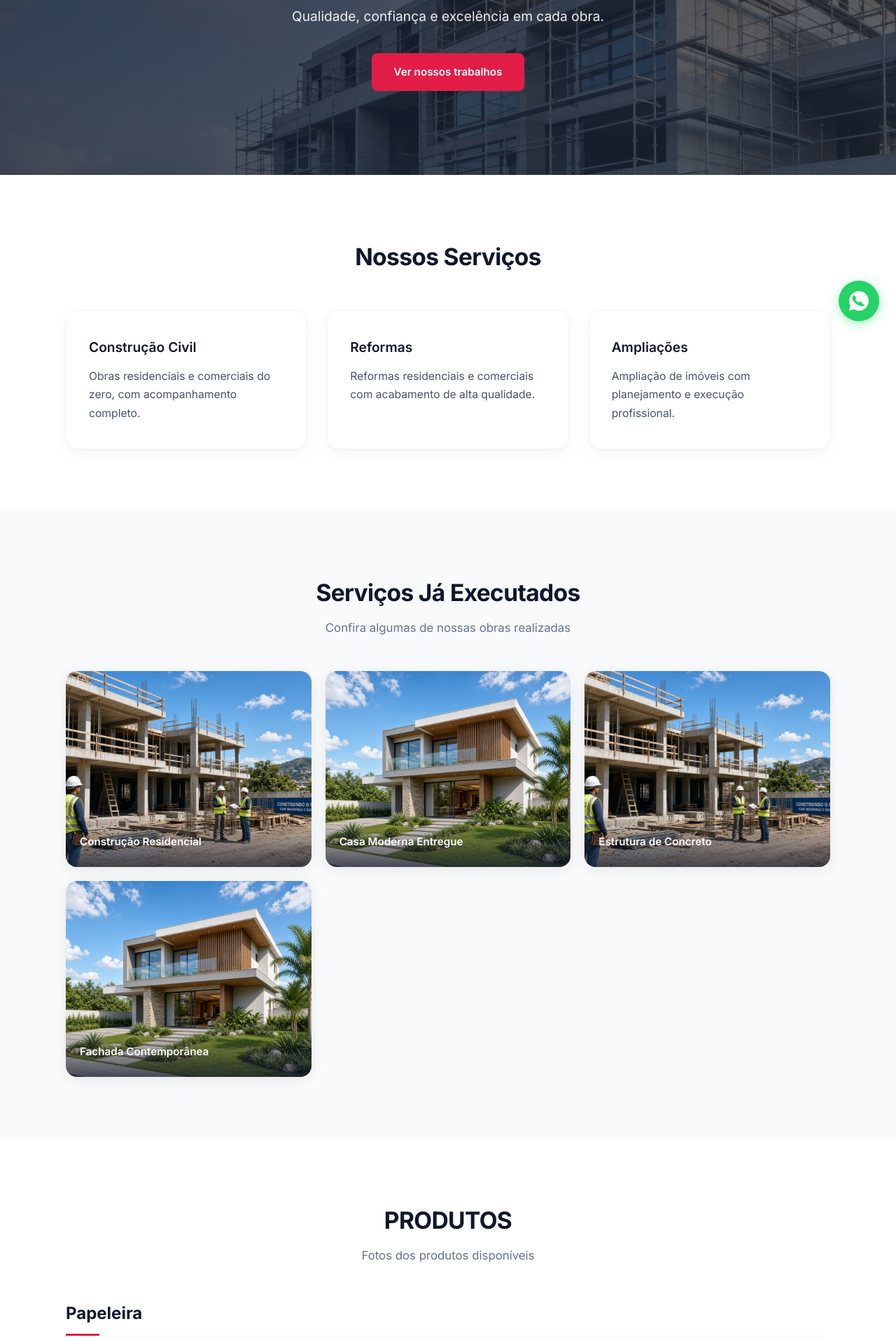
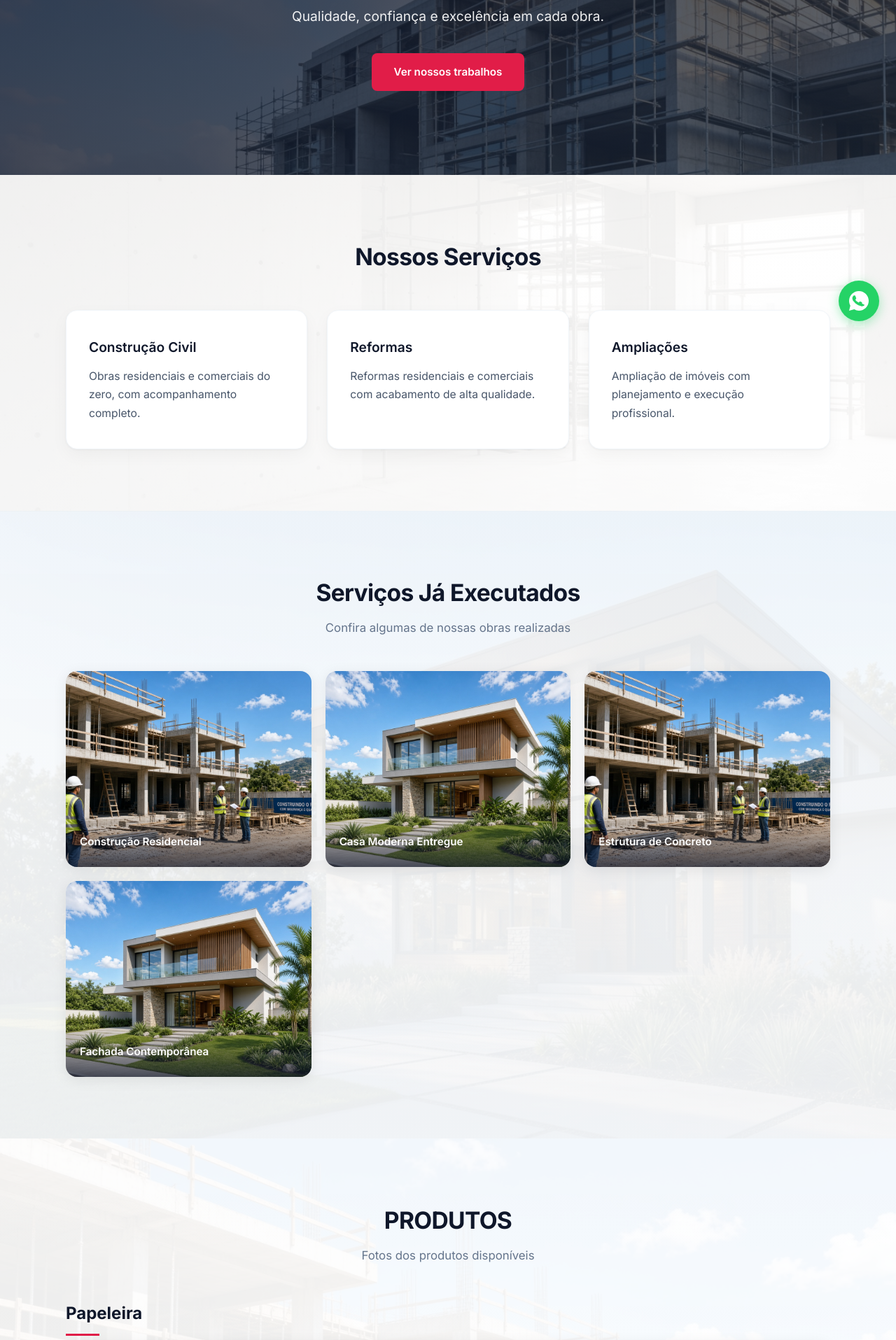
Before and after one commit to coringa187gmailcom-collab/stp-empreiteira, a Flask app: page / in a window 1280 px wide. Shown: the part 317-2232 px from the top of the page at 70% size. Run offline with Flask 3, Linux system fonts and the light colour scheme.

Commit message:
Imagens de obra no fundo de todas as seções

```diff
--- a/static/css/style.css
+++ b/static/css/style.css
@@ -93,3 +93,17 @@ footer { background: #0f172a; color: #94a3b8; text-align: center; padding: 28px;
   transform: scale(1.08);
   box-shadow: 0 6px 24px rgba(37, 211, 102, 0.5);
 }
+
+/* Backgrounds de obra nas seções */
+#servicos {
+  background: linear-gradient(rgba(255,255,255,0.92), rgba(255,255,255,0.94)), url('/static/images/bg-obra.jpg') center/cover fixed;
+}
+#fotos {
+  background: linear-gradient(rgba(248,250,252,0.93), rgba(248,250,252,0.95)), url('/static/images/bg-casa.jpg') center/cover fixed;
+}
+#produtos {
+  background: linear-gradient(rgba(255,255,255,0.93), rgba(255,255,255,0.95)), url('/static/images/obra1.jpg') center/cover fixed;
+}
+#contato {
+  background: linear-gradient(rgba(15,23,42,0.88), rgba(15,23,42,0.9)), url('/static/images/hero-bg.jpg') center/cover fixed;
+}
```
Also changed, not shown: static/images/bg-casa.jpg (added), static/images/bg-obra.jpg (added).
